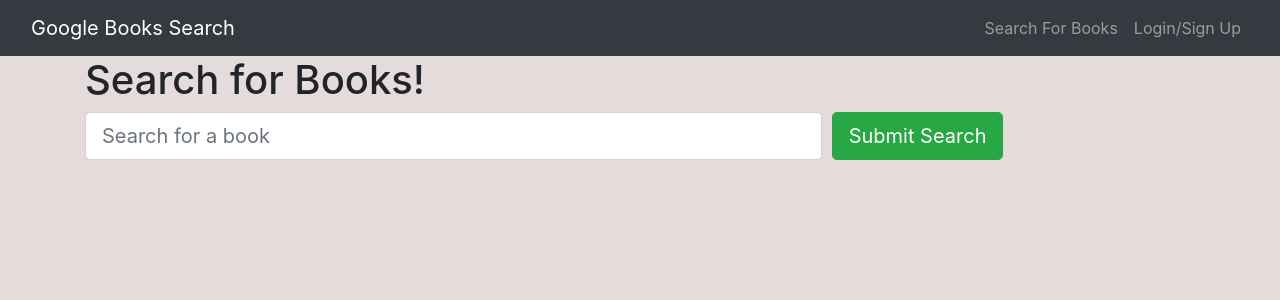
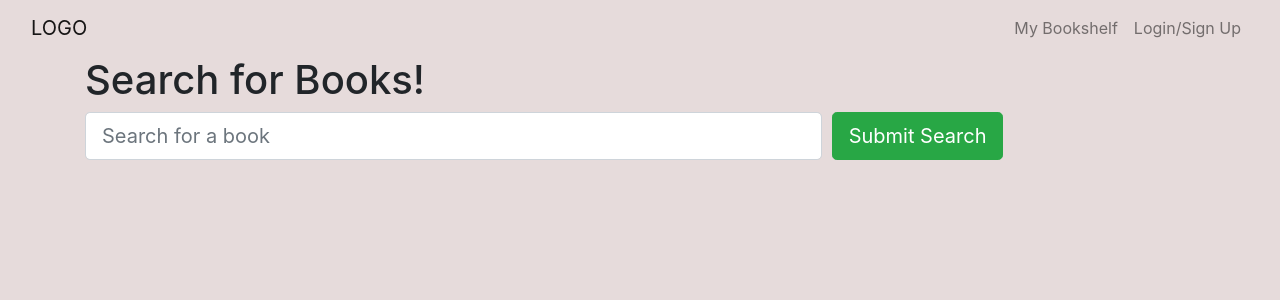
Before and after one commit to marchocobar/fantastic-octo-enigma, a React (Create React App) app in the folder client/: page / in a window 1280 px wide. Shown: the top 300 px of the page. Built offline with nearby package versions, Linux system fonts and the light colour scheme.

Commit message:
nav stuff

```diff
--- a/client/src/App.css
+++ b/client/src/App.css
@@ -14,7 +14,7 @@
 }
 
 .App-header {
-  background-color: #282c34;
+  background-color: #e6dbdb;
   min-height: 100vh;
   display: flex;
   flex-direction: column;
--- a/client/src/components/Nav.js
+++ b/client/src/components/Nav.js
@@ -12,22 +12,22 @@
 
   return (
     <>
-      <Navbar bg='dark' variant='dark' expand='lg'>
+      <Navbar expand='lg'>
         <Container fluid>
           <Navbar.Brand as={Link} to='/'>
-            Google Books Search
+            LOGO
           </Navbar.Brand>
           <Navbar.Toggle aria-controls='navbar' />
           <Navbar.Collapse id='navbar'>
             <Nav className='ml-auto'>
               <Nav.Link as={Link} to='/'>
-                Search For Books
+                My Bookshelf
               </Nav.Link>
               {/* if user is logged in show saved books and logout */}
               {Auth.loggedIn() ? (
                 <>
                   <Nav.Link as={Link} to='/saved'>
-                    See Your Books
+                    My Bookshelf
                   </Nav.Link>
                   <Nav.Link onClick={Auth.logout}>Logout</Nav.Link>
                 </>
```
Also changed, not shown: 2 other files (tests, documents, lock files or other folders).
